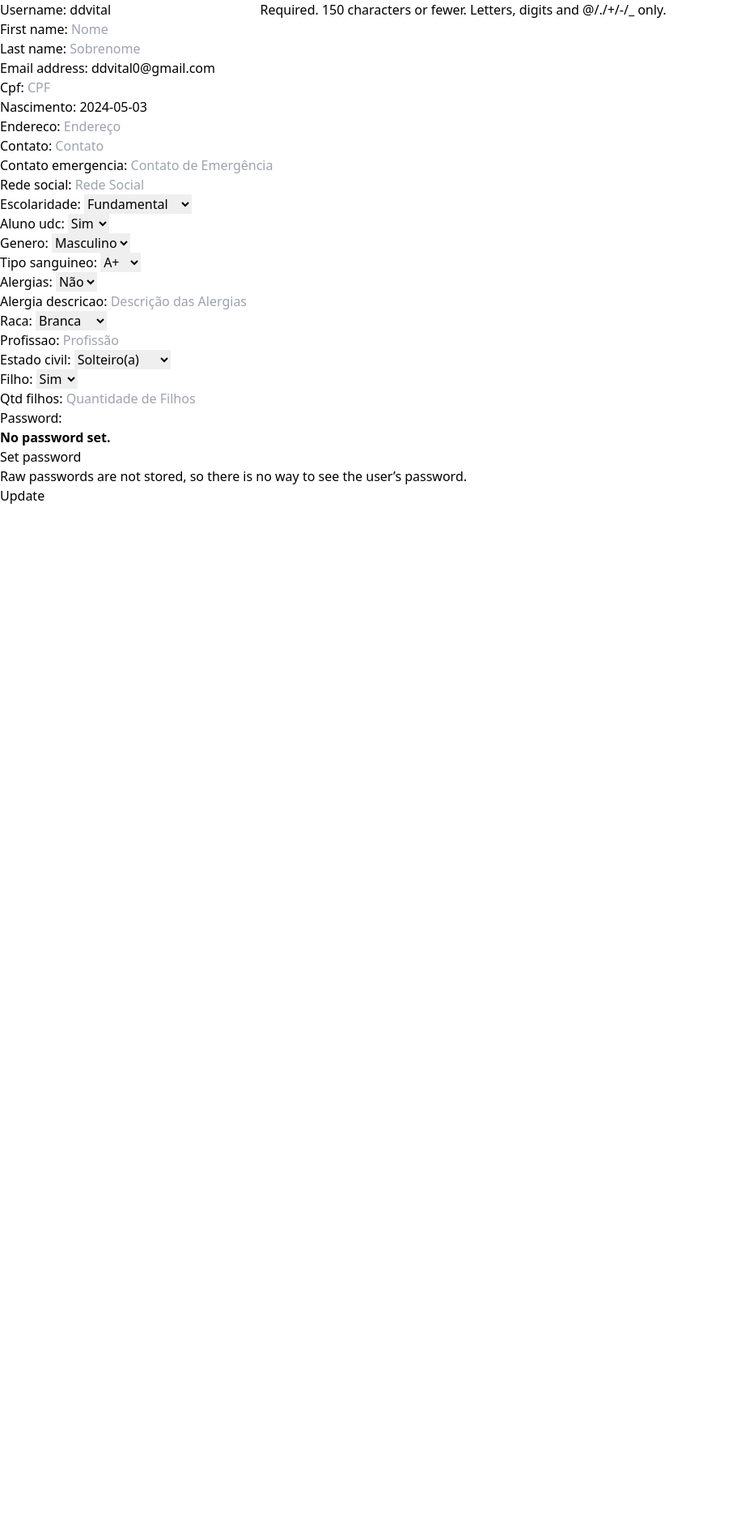
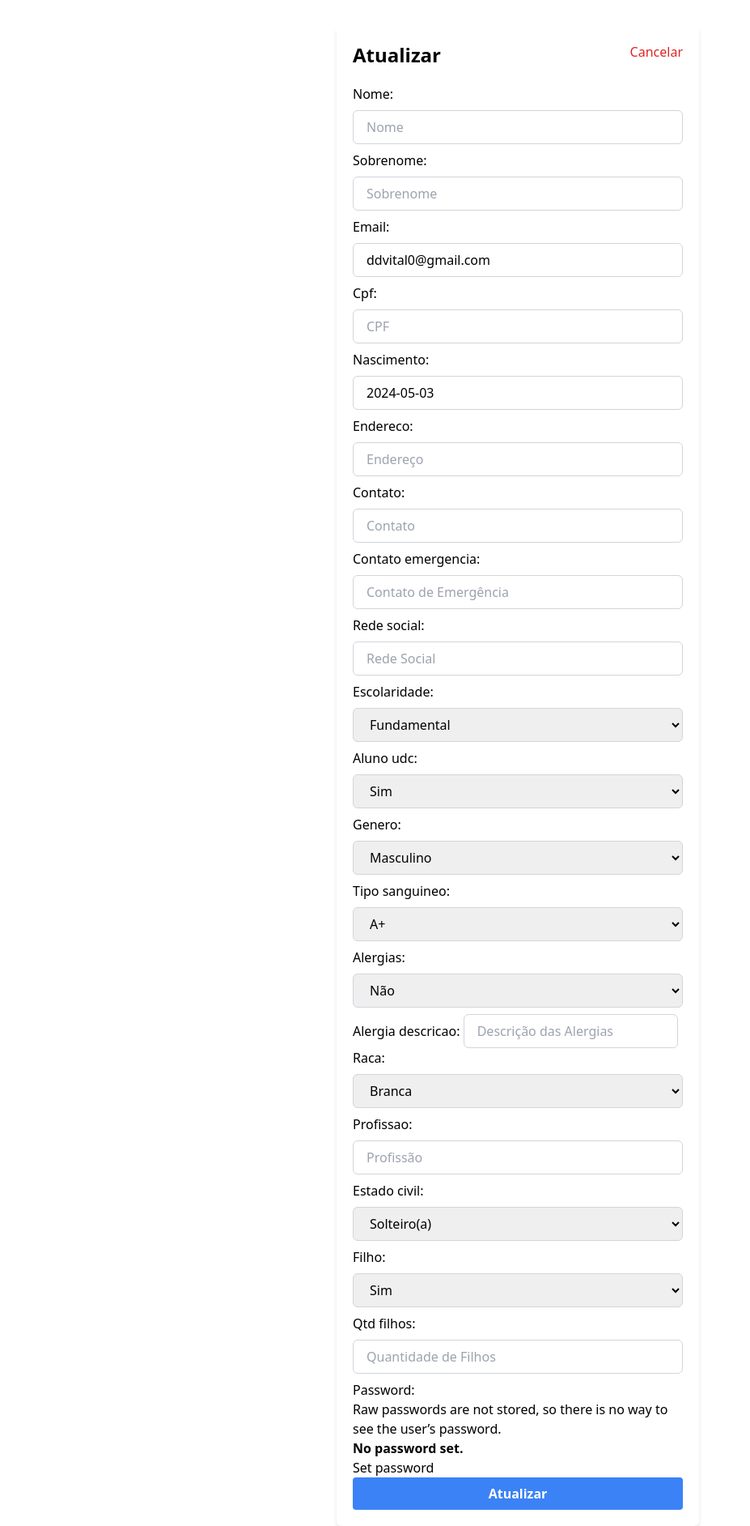
Before and after one commit to azevedontc/dataBiosecurity, a Django app: page /editar/1 in a window 1280 px wide. Shown: the whole page at 81% size, without its empty margins (0-927 px from the left). Before the commit the page ends 622 px from the top, so only its background shows below. Run offline with Django 5.2, Linux system fonts and the light colour scheme; data comes from the database, SQL or seed files in the repository; both versions use the stored data as it was after the commit; some libraries are stand-ins or nearby versions.

Commit message:
finish forms

```diff
--- a/app/forms.py
+++ b/app/forms.py
@@ -8,8 +8,8 @@ from .models import User
 UserModel = get_user_model()
 
 class Login_form(forms.Form):
-    username = forms.CharField(widget=forms.TextInput(attrs={'class': 'field__input', 'id': 'username', 'placeholder': 'Username', 'autocomplete': 'off', 'autofocus': 'on'}), required=True,  label="")
-    password = forms.CharField(widget=forms.PasswordInput(attrs={'class': 'field__input', 'id': 'password', 'placeholder': 'Password'}), required=True, label="")
+    username = forms.CharField(widget=forms.TextInput(attrs={'class': 'w-full border border-gray-300 rounded-md py-2 px-4 focus:outline-none focus:border-blue-500 focus:ring-blue-500', 'id': 'username', 'placeholder': 'Nome de usuario', 'autocomplete': 'off', 'autofocus': 'on'}), required=True,  label="")
+    password = forms.CharField(widget=forms.PasswordInput(attrs={'class': 'w-full border border-gray-300 rounded-md py-2 px-4 focus:outline-none focus:border-blue-500 focus:ring-blue-500', 'id': 'password', 'placeholder': 'Senha'}), required=True, label="")
 
 
 # class Register_form(forms.ModelForm):
@@ -58,44 +58,71 @@ class Register_form(forms.ModelForm):
 
     class Meta:
         model = User
-        fields = ['username', 'first_name', 'last_name', 'email', 'password', 'cpf', 'nascimento', 'endereco', 'contato', 'contato_emergencia', 'rede_social', 'escolaridade', 'aluno_udc', 'genero', 'tipo_sanguineo', 'alergias', 'alergia_descricao', 'raca', 'profissao', 'estado_civil', 'filho', 'qtd_filhos']
+        fields = ['username', 'first_name', 'last_name', 'email', 'cpf', 'nascimento', 'endereco', 'contato', 'contato_emergencia', 'rede_social', 'escolaridade', 'aluno_udc', 'genero', 'tipo_sanguineo', 'alergias', 'alergia_descricao', 'raca', 'profissao', 'estado_civil', 'filho', 'qtd_filhos', 'password']
+        labels = {
+            'username': 'Nome de usuário',
+            'first_name': 'Nome',
+            'last_name': 'Sobrenome',
+            'email': 'Email',
+            'cpf': 'CPF',
+            'nascimento': 'Nascimento',
+            'endereco': 'Endereço',
+            'contato': 'Contato',
+            'contato_emergencia': 'Contato emergencial',
+            'rede_social': 'Rede social',
+            'escolaridade': 'Escolaridade',
+            'aluno_udc': 'Aluno da UDC?',
+            'genero': 'Gênero',
+            'tipo_sanguineo': 'Tipo sanguineo',
+            'alergias': 'Alergias',
+            'alergia_descricao': 'Alergia descrição',
+            'raca': 'raça',
+            'profissao': 'Profissão',
+            'estado_civil': 'Estado civil',
+            'filho': 'Possui filhos?',
+            'qtd_filhos': 'Quantidade de filhos*',
+            'password': 'Senha',
+            'confirmation': 'Confirmação da Senha',
+            # Add labels for other fields if needed
+        }
 
-    username = forms.CharField(widget=forms.TextInput(attrs={'class': 'field__input', 'placeholder': 'Nome de usuario', 'autocomplete': 'off', 'autofocus': 'on'}), max_length=16, label="")
-    first_name = forms.CharField(widget=forms.TextInput(attrs={'class': 'field__input', 'placeholder': 'Nome', 'maxlenght': "50", 'autocomplete': 'off'}), label="")
-    email = forms.EmailField(widget=forms.EmailInput(attrs={'class': 'field__input', 'placeholder': 'Email', 'autocomplete': 'off'}), label="")
-    cpf = forms.CharField(widget=forms.TextInput(attrs={'class': 'form-control', 'placeholder': 'CPF'}), max_length=14, label="")
-    nascimento = forms.DateField(widget=forms.DateInput(attrs={'class': 'form-control', 'type': 'date'}), label="")
-    endereco = forms.CharField(widget=forms.TextInput(attrs={'class': 'form-control', 'placeholder': 'Endereço'}), max_length=100, label="")
-    contato = forms.CharField(widget=forms.TextInput(attrs={'class': 'form-control', 'placeholder': 'Contato'}), max_length=15, label="")
-    contato_emergencia = forms.CharField(widget=forms.TextInput(attrs={'class': 'form-control', 'placeholder': 'Contato de Emergência'}), max_length=15, label="")
-    rede_social = forms.CharField(widget=forms.TextInput(attrs={'class': 'form-control', 'placeholder': 'Rede Social'}), max_length=100, required=False, label="")
-    escolaridade = forms.ChoiceField(widget=forms.Select(attrs={'class': 'form-control'}), choices=User.ESCOLARIDADE_CHOICES, label="")
-    aluno_udc = forms.ChoiceField(widget=forms.Select(attrs={'class': 'form-control'}), choices=User.ALUNO_UDC_CHOICES, label="")
-    genero = forms.ChoiceField(widget=forms.Select(attrs={'class': 'form-control'}), choices=User.GENERO_CHOICES, label="")
-    tipo_sanguineo = forms.ChoiceField(widget=forms.Select(attrs={'class': 'form-control'}), choices=User.TIPO_SANGUINEO_CHOICES, label="")
-    alergias = forms.ChoiceField(widget=forms.Select(attrs={'class': 'form-control'}), choices=User.ALERGIAS_CHOICES, label="")
-    alergia_descricao = forms.CharField(widget=forms.TextInput(attrs={'class': 'form-control', 'placeholder': 'Descrição das Alergias'}), max_length=100, required=False, label="")
-    raca = forms.ChoiceField(widget=forms.Select(attrs={'class': 'form-control'}), choices=User.RACA_CHOICES, label="")
-    profissao = forms.CharField(widget=forms.TextInput(attrs={'class': 'form-control', 'placeholder': 'Profissão'}), max_length=50, label="")
-    estado_civil = forms.ChoiceField(widget=forms.Select(attrs={'class': 'form-control'}), choices=User.ESTADO_CIVIL_CHOICES, label="")
-    filho = forms.ChoiceField(widget=forms.Select(attrs={'class': 'form-control'}), choices=User.FILHO_CHOICES, label="")
-    qtd_filhos = forms.IntegerField(widget=forms.NumberInput(attrs={'class': 'form-control', 'placeholder': 'Quantidade de Filhos'}), required=False, label="")
-    password = forms.CharField(widget=forms.PasswordInput(attrs={'class': 'field__input', 'placeholder': 'Password', 'autocomplete': 'off'}), label="")
-    confirmation = forms.CharField(widget=forms.PasswordInput(attrs={'class': 'field__input', 'placeholder': 'Confirmation', 'autocomplete': 'off'}), label="")
+    username = forms.CharField(widget=forms.TextInput(attrs={'class': 'my-2 w-full border border-gray-300 rounded-md py-2 px-4 focus:outline-none focus:border-blue-500 focus:ring-blue-500', 'autocomplete': 'off', 'autofocus': 'on'}), max_length=16, label="Nome de usuário")
+    first_name = forms.CharField(widget=forms.TextInput(attrs={'class': 'my-2 w-full border border-gray-300 rounded-md py-2 px-4 focus:outline-none focus:border-blue-500 focus:ring-blue-500', 'maxlenght': "50", 'autocomplete': 'off'}), label="Nome")
+    last_name = forms.CharField(widget=forms.TextInput(attrs={'class': 'my-2 w-full border border-gray-300 rounded-md py-2 px-4 focus:outline-none focus:border-blue-500 focus:ring-blue-500', 'maxlenght': "50", 'autocomplete': 'off'}), label="Sobrenome")
+    email = forms.EmailField(widget=forms.EmailInput(attrs={'class': 'my-2 w-full border border-gray-300 rounded-md py-2 px-4 focus:outline-none focus:border-blue-500 focus:ring-blue-500', 'autocomplete': 'off'}), label="Email")
+    cpf = forms.CharField(widget=forms.TextInput(attrs={'class': 'my-2 w-full border border-gray-300 rounded-md py-2 px-4 focus:outline-none focus:border-blue-500 focus:ring-blue-500',}), max_length=14, label="CPF")
+    nascimento = forms.DateField(widget=forms.DateInput(attrs={'class': 'my-2 w-full border border-gray-300 rounded-md py-2 px-4 focus:outline-none focus:border-blue-500 focus:ring-blue-500', 'type': 'date'}), label="Nascimento")
+    endereco = forms.CharField(widget=forms.TextInput(attrs={'class': 'my-2 w-full border border-gray-300 rounded-md py-2 px-4 focus:outline-none focus:border-blue-500 focus:ring-blue-500',}), max_length=100, label="Endereço")
+    contato = forms.CharField(widget=forms.TextInput(attrs={'class': 'my-2 w-full border border-gray-300 rounded-md py-2 px-4 focus:outline-none focus:border-blue-500 focus:ring-blue-500',}), max_length=15, label="Contato")
+    contato_emergencia = forms.CharField(widget=forms.TextInput(attrs={'class': 'my-2 w-full border border-gray-300 rounded-md py-2 px-4 focus:outline-none focus:border-blue-500 focus:ring-blue-500',}), max_length=15, label="Contato emergência")
+    rede_social = forms.CharField(widget=forms.TextInput(attrs={'class': 'my-2 w-full border border-gray-300 rounded-md py-2 px-4 focus:outline-none focus:border-blue-500 focus:ring-blue-500',}), max_length=100, required=False, label="Rede social")
+    escolaridade = forms.ChoiceField(widget=forms.Select(attrs={'class': 'my-2 w-full border border-gray-300 rounded-md py-2 px-4 focus:outline-none focus:border-blue-500 focus:ring-blue-500'}), choices=User.ESCOLARIDADE_CHOICES, label="Escolaridade")
+    aluno_udc = forms.ChoiceField(widget=forms.Select(attrs={'class': 'my-2 w-full border border-gray-300 rounded-md py-2 px-4 focus:outline-none focus:border-blue-500 focus:ring-blue-500'}), choices=User.ALUNO_UDC_CHOICES, label="Aluno da UDC")
+    genero = forms.ChoiceField(widget=forms.Select(attrs={'class': 'my-2 w-full border border-gray-300 rounded-md py-2 px-4 focus:outline-none focus:border-blue-500 focus:ring-blue-500'}), choices=User.GENERO_CHOICES, label="Gênero")
+    tipo_sanguineo = forms.ChoiceField(widget=forms.Select(attrs={'class': 'my-2 w-full border border-gray-300 rounded-md py-2 px-4 focus:outline-none focus:border-blue-500 focus:ring-blue-500'}), choices=User.TIPO_SANGUINEO_CHOICES, label="Tipo sanguíneo")
+    alergias = forms.ChoiceField(widget=forms.Select(attrs={'class': 'my-2 w-full border border-gray-300 rounded-md py-2 px-4 focus:outline-none focus:border-blue-500 focus:ring-blue-500'}), choices=User.ALERGIAS_CHOICES, label="Alergias")
+    alergia_descricao = forms.CharField(widget=forms.TextInput(attrs={'class': 'my-2 w-full border border-gray-300 rounded-md py-2 px-4 focus:outline-none focus:border-blue-500 focus:ring-blue-500'}), max_length=100, required=False, label="Descrição alergias")
+    raca = forms.ChoiceField(widget=forms.Select(attrs={'class': 'my-2 w-full border border-gray-300 rounded-md py-2 px-4 focus:outline-none focus:border-blue-500 focus:ring-blue-500'}), choices=User.RACA_CHOICES, label="Raça")
+    profissao = forms.CharField(widget=forms.TextInput(attrs={'class': 'my-2 w-full border border-gray-300 rounded-md py-2 px-4 focus:outline-none focus:border-blue-500 focus:ring-blue-500',}), max_length=50, label="Profissão")
+    estado_civil = forms.ChoiceField(widget=forms.Select(attrs={'class': 'my-2 w-full border border-gray-300 rounded-md py-2 px-4 focus:outline-none focus:border-blue-500 focus:ring-blue-500'}), choices=User.ESTADO_CIVIL_CHOICES, label="Estado civil")
+    filho = forms.ChoiceField(widget=forms.Select(attrs={'class': 'my-2 w-full border border-gray-300 rounded-md py-2 px-4 focus:outline-none focus:border-blue-500 focus:ring-blue-500'}), choices=User.FILHO_CHOICES, label="Possuí filhos?")
+    qtd_filhos = forms.IntegerField(widget=forms.NumberInput(attrs={'class': 'my-2 w-full border border-gray-300 rounded-md py-2 px-4 focus:outline-none focus:border-blue-500 focus:ring-blue-500'}), required=False, label="Quantidade de filhos")
+    password = forms.CharField(widget=forms.PasswordInput(attrs={'class': 'my-2 w-full border border-gray-300 rounded-md py-2 px-4 focus:outline-none focus:border-blue-500 focus:ring-blue-500', 'autocomplete': 'off'}), label="Senha")
+    confirmation = forms.CharField(widget=forms.PasswordInput(attrs={'class': 'my-2 w-full border border-gray-300 rounded-md py-2 px-4 focus:outline-none focus:border-blue-500 focus:ring-blue-500', 'autocomplete': 'off'}), label="Confirme a senha")
 
 
     def clean_username(self):
         ''' verify is the username is already taken.'''
         username = self.cleaned_data['username']
         if User.objects.filter(username=username).exists():
-            raise forms.ValidationError(_("Username already taken"), code="username taken")
+            raise forms.ValidationError(_("Nome de usuário já cadastrado"), code="username taken")
         return username
 
     def clean_email(self):
         ''' verify if the email is already registered '''
         email = self.cleaned_data['email']
         if User.objects.filter(email=email).exists():
-            raise forms.ValidationError(_("Email has already been taken."), code="email taken")
+            raise forms.ValidationError(_("Email já cadastrado."), code="email taken")
 
         return email
 
@@ -105,7 +132,6 @@ class Register_form(forms.ModelForm):
             first_name=self.cleaned_data['first_name'],
             last_name=self.cleaned_data['last_name'],
             email=self.cleaned_data['email'].lower(),
-            password=self.cleaned_data['password'],
             cpf=self.cleaned_data['cpf'],
             nascimento=self.cleaned_data['nascimento'],
             endereco=self.cleaned_data['endereco'],
@@ -123,6 +149,7 @@ class Register_form(forms.ModelForm):
             estado_civil=self.cleaned_data['estado_civil'],
             filho=self.cleaned_data['filho'],
             qtd_filhos=self.cleaned_data['qtd_filhos'],
+            password=self.cleaned_data['password'],
         )
         user.save()
         return user
@@ -132,27 +159,37 @@ class UserEditForm(UserChangeForm):
     class Meta:
         model = User
         fields = ('username', 'first_name', 'last_name', 'email', 'cpf', 'nascimento', 'endereco', 'contato', 'contato_emergencia', 'rede_social', 'escolaridade', 'aluno_udc', 'genero', 'tipo_sanguineo', 'alergias', 'alergia_descricao', 'raca', 'profissao', 'estado_civil', 'filho', 'qtd_filhos')
+        exclude = ('password', 'confirmation', 'username')  # Exclude password field from the form
+        labels = {
+            'first_name': 'Nome',
+            'last_name': 'Sobrenome',
+            'email': 'Email',
+            'password': '',
+            # Add labels for other fields if needed
+        }
+        help_texts = {}
+        label_suffix = ''  # Set label suffix to an empty string to hide all labels
 
     def __init__(self, *args, **kwargs):
         super().__init__(*args, **kwargs)
-        self.fields['username'].widget.attrs.update({'class': 'form-control', 'placeholder': 'Nome de usuário'})
-        self.fields['first_name'].widget.attrs.update({'class': 'form-control', 'placeholder': 'Nome'})
-        self.fields['last_name'].widget.attrs.update({'class': 'form-control', 'placeholder': 'Sobrenome'})
-        self.fields['email'].widget.attrs.update({'class': 'form-control', 'placeholder': 'Email'})
-        self.fields['cpf'].widget.attrs.update({'class': 'form-control', 'placeholder': 'CPF'})
-        self.fields['nascimento'].widget.attrs.update({'class': 'form-control', 'type': 'date'})
-        self.fields['endereco'].widget.attrs.update({'class': 'form-control', 'placeholder': 'Endereço'})
-        self.fields['contato'].widget.attrs.update({'class': 'form-control', 'placeholder': 'Contato'})
-        self.fields['contato_emergencia'].widget.attrs.update({'class': 'form-control', 'placeholder': 'Contato de Emergência'})
-        self.fields['rede_social'].widget.attrs.update({'class': 'form-control', 'placeholder': 'Rede Social'})
-        self.fields['escolaridade'].widget.attrs.update({'class': 'form-control'})
-        self.fields['aluno_udc'].widget.attrs.update({'class': 'form-control'})
-        self.fields['genero'].widget.attrs.update({'class': 'form-control'})
-        self.fields['tipo_sanguineo'].widget.attrs.update({'class': 'form-control'})
-        self.fields['alergias'].widget.attrs.update({'class': 'form-control'})
-        self.fields['alergia_descricao'].widget.attrs.update({'class': 'form-control', 'placeholder': 'Descrição das Alergias'})
-        self.fields['raca'].widget.attrs.update({'class': 'form-control'})
-        self.fields['profissao'].widget.attrs.update({'class': 'form-control', 'placeholder': 'Profissão'})
-        self.fields['estado_civil'].widget.attrs.update({'class': 'form-control'})
-        self.fields['filho'].widget.attrs.update({'class': 'form-control'})
-        self.fields['qtd_filhos'].widget.attrs.update({'class': 'form-control', 'placeholder': 'Quantidade de Filhos'})
+        # self.fields['username'].widget.attrs.update({'class': 'my-2 w-full border border-gray-300 rounded-md py-2 px-4 focus:outline-none focus:border-blue-500 focus:ring-blue-500', 'placeholder': 'Nome de usuário'})
+        self.fields['first_name'].widget.attrs.update({'class': 'my-2 w-full border border-gray-300 rounded-md py-2 px-4 focus:outline-none focus:border-blue-500 focus:ring-blue-500', 'placeholder': 'Nome', 'label': ""})
+        self.fields['last_name'].widget.attrs.update({'class': 'my-2 w-full border border-gray-300 rounded-md py-2 px-4 focus:outline-none focus:border-blue-500 focus:ring-blue-500', 'placeholder': 'Sobrenome', 'label': ""})
+        self.fields['email'].widget.attrs.update({'class': 'my-2 w-full border border-gray-300 rounded-md py-2 px-4 focus:outline-none focus:border-blue-500 focus:ring-blue-500', 'placeholder': 'Email', 'label': ""})
+        self.fields['cpf'].widget.attrs.update({'class': 'my-2 w-full border border-gray-300 rounded-md py-2 px-4 focus:outline-none focus:border-blue-500 focus:ring-blue-500', 'placeholder': 'CPF', 'label': ""})
+        self.fields['nascimento'].widget.attrs.update({'class': 'my-2 w-full border border-gray-300 rounded-md py-2 px-4 focus:outline-none focus:border-blue-500 focus:ring-blue-500', 'type': 'date', 'label': ""})
+        self.fields['endereco'].widget.attrs.update({'class': 'my-2 w-full border border-gray-300 rounded-md py-2 px-4 focus:outline-none focus:border-blue-500 focus:ring-blue-500', 'placeholder': 'Endereço', 'label': ""})
+        self.fields['contato'].widget.attrs.update({'class': 'my-2 w-full border border-gray-300 rounded-md py-2 px-4 focus:outline-none focus:border-blue-500 focus:ring-blue-500', 'placeholder': 'Contato', 'label': ""})
+        self.fields['contato_emergencia'].widget.attrs.update({'class': 'my-2 w-full border border-gray-300 rounded-md py-2 px-4 focus:outline-none focus:border-blue-500 focus:ring-blue-500', 'placeholder': 'Contato de Emergência', 'label': ""})
+        self.fields['rede_social'].widget.attrs.update({'class': 'my-2 w-full border border-gray-300 rounded-md py-2 px-4 focus:outline-none focus:border-blue-500 focus:ring-blue-500', 'placeholder': 'Rede Social', 'label': ""})
+        self.fields['escolaridade'].widget.attrs.update({'class': 'my-2 w-full border border-gray-300 rounded-md py-2 px-4 focus:outline-none focus:border-blue-500 focus:ring-blue-500', 'label': ""})
+        self.fields['aluno_udc'].widget.attrs.update({'class': 'my-2 w-full border border-gray-300 rounded-md py-2 px-4 focus:outline-none focus:border-blue-500 focus:ring-blue-500', 'label': ""})
+        self.fields['genero'].widget.attrs.update({'class': 'my-2 w-full border border-gray-300 rounded-md py-2 px-4 focus:outline-none focus:border-blue-500 focus:ring-blue-500', 'label': ""})
+        self.fields['tipo_sanguineo'].widget.attrs.update({'class': 'my-2 w-full border border-gray-300 rounded-md py-2 px-4 focus:outline-none focus:border-blue-500 focus:ring-blue-500', 'label': ""})
+        self.fields['alergias'].widget.attrs.update({'class': 'my-2 w-full border border-gray-300 rounded-md py-2 px-4 focus:outline-none focus:border-blue-500 focus:ring-blue-500', 'label': ""})
+        self.fields['alergia_descricao'].widget.attrs.update({'class': 'border border-gray-300 rounded-md py-2 px-4 focus:outline-none focus:border-blue-500 focus:ring-blue-500', 'placeholder': 'Descrição das Alergias', 'label': ""})
+        self.fields['raca'].widget.attrs.update({'class': 'my-2 w-full border border-gray-300 rounded-md py-2 px-4 focus:outline-none focus:border-blue-500 focus:ring-blue-500', 'label': ""})
+        self.fields['profissao'].widget.attrs.update({'class': 'my-2 w-full border border-gray-300 rounded-md py-2 px-4 focus:outline-none focus:border-blue-500 focus:ring-blue-500', 'placeholder': 'Profissão', 'label': ""})
+        self.fields['estado_civil'].widget.attrs.update({'class': 'my-2 w-full border border-gray-300 rounded-md py-2 px-4 focus:outline-none focus:border-blue-500 focus:ring-blue-500', 'label': ""})
+        self.fields['filho'].widget.attrs.update({'class': 'my-2 w-full border border-gray-300 rounded-md py-2 px-4 focus:outline-none focus:border-blue-500 focus:ring-blue-500', 'label': ""})
+        self.fields['qtd_filhos'].widget.attrs.update({'class': 'my-2 w-full border border-gray-300 rounded-md py-2 px-4 focus:outline-none focus:border-blue-500 focus:ring-blue-500', 'placeholder': 'Quantidade de Filhos', 'label': ""})
--- a/app/templates/core/edit.html
+++ b/app/templates/core/edit.html
@@ -7,8 +7,17 @@
 {% endblock title %}
 
 {% block body %}
-    <form method="post">{% csrf_token %}
-        {{ form.as_p }}
-        <input type="submit" value="Update">
-    </form>
+<div class="container mx-auto mt-8">
+    <div class="max-w-md mx-auto bg-white p-5 rounded-md shadow-md">
+        <div class="flex justify-between">
+            <h1 class="text-2xl font-semibold mb-5">Atualizar</h1>
+            <a href="{% url 'index' %}" class="font-medium text-red-600 dark:text-red-500 hover:underline">Cancelar</a>
+        </div>
+    <div class="grid grid-cols-1 gap-4">
+        <form method="post">{% csrf_token %}
+            {{ form }}
+            <input type="submit" value="Atualizar" class="bg-blue-500 hover:bg-blue-700 text-white font-bold py-2 px-4 rounded focus:outline-none focus:shadow-outline w-full cursor-pointer">
+        </form>
+    </div>
+</div>
 {% endblock body %}
--- a/app/templates/core/index.html
+++ b/app/templates/core/index.html
@@ -11,7 +11,7 @@
   <div class="max-w-md mx-auto bg-white p-5 rounded-md shadow-md">
     <div class="flex justify-between">
       <h1 class="text-2xl font-semibold mb-5">Informações do Usuário</h1>
-      <a href="{% url 'edit' request.user.id %}">Editar</a>
+      <a href="{% url 'edit' request.user.id %}" class="font-medium text-blue-600 dark:text-blue-500 hover:underline">Editar</a>
     </div>
       <div class="grid grid-cols-1 gap-4">
           <div class="flex gap-2">
--- a/app/views.py
+++ b/app/views.py
@@ -44,7 +44,7 @@ def login_view(request):
                 login(request, user)
                 return HttpResponseRedirect(reverse("index"))
             else:
-                context["error"] = "Invalid username and/or password."
+                context["error"] = "Nome de usuário e/ou senha invalidos."
                 return render(request, "core/login.html", context)
 
     return render(request, "core/login.html", context)
```
Also changed, not shown: app/templates/core/login.html (+7 -18 lines), app/templates/core/register.html (+17 -9 lines), db.sqlite3.
